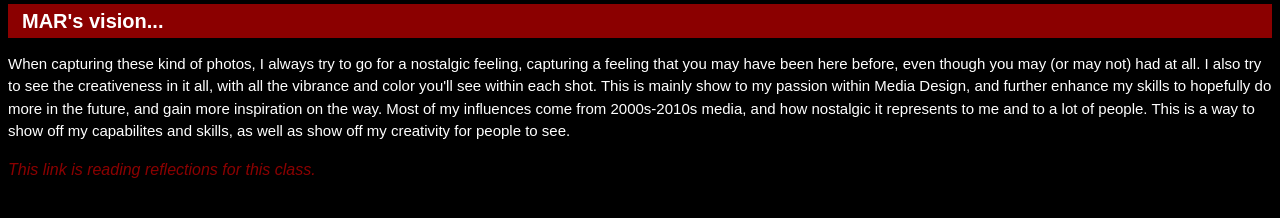
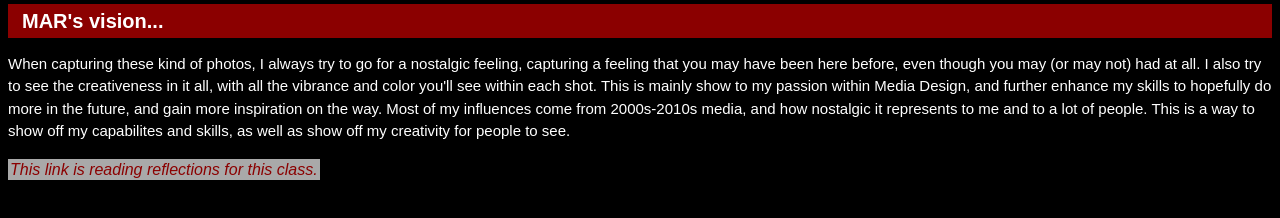
Before and after one commit to marv-inside-a-cub1cle/web-party, a plain HTML site: page index.html in a window 1280 px wide. Shown: the part 368-586 px from the top of the page. Drawn offline with Linux system fonts and the light colour scheme.

Commit message:
Update style.css

```diff
--- a/style.css
+++ b/style.css
@@ -41,7 +41,9 @@ p {
 
 a {
     color: darkred;
+    background-color: darkgray;
     font-size: 1em;
     text-decoration: none;
     font-style: italic;
+    padding: 2px;
 }
```
